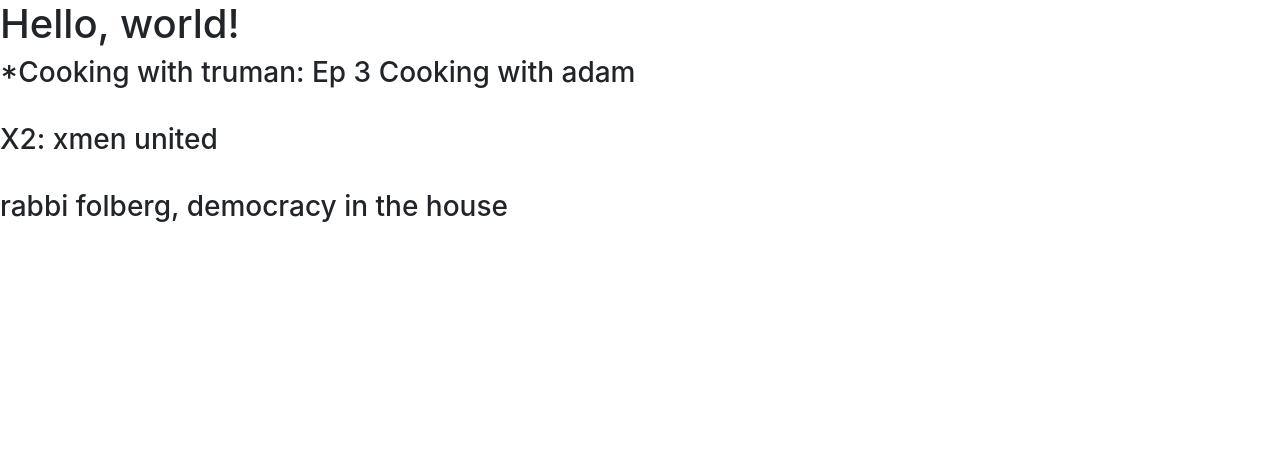
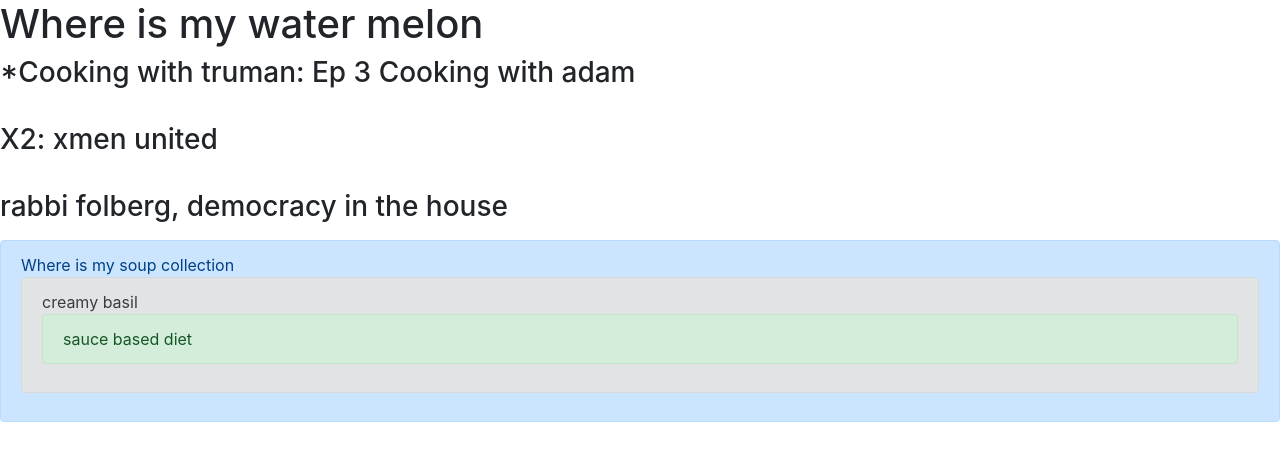
Before and after one commit to Patrick-is-dad/build_1, a plain HTML site: page index.html in a window 1280 px wide. Drawn offline with nearby package versions, Linux system fonts and the light colour scheme.

Commit message:
Add files via upload

```diff
--- a/index.html
+++ b/index.html
@@ -8,10 +8,13 @@
     <!-- Bootstrap CSS -->
     <link rel="stylesheet" href="https://maxcdn.bootstrapcdn.com/bootstrap/4.0.0/css/bootstrap.min.css" integrity="sha384-Gn5384xqQ1aoWXA+058RXPxPg6fy4IWvTNh0E263XmFcJlSAwiGgFAW/dAiS6JXm" crossorigin="anonymous">
 
-    <title>Hello, world!</title>
+    <title>Where is my water melon</title>
+
+    <meta name="viewport" content="width=device-width, initial-scale=1, shrink-to-fit=no">
+
   </head>
   <body>
-    <h1>Hello, world!</h1>
+    <h1>Where is my water melon</h1>
     <h3>
     	<p>
     *Cooking with truman: Ep 3 Cooking with adam <br>
@@ -27,5 +30,15 @@
     <script src="https://code.jquery.com/jquery-3.2.1.slim.min.js" integrity="sha384-KJ3o2DKtIkvYIK3UENzmM7KCkRr/rE9/Qpg6aAZGJwFDMVNA/GpGFF93hXpG5KkN" crossorigin="anonymous"></script>
     <script src="https://cdnjs.cloudflare.com/ajax/libs/popper.js/1.12.9/umd/popper.min.js" integrity="sha384-ApNbgh9B+Y1QKtv3Rn7W3mgPxhU9K/ScQsAP7hUibX39j7fakFPskvXusvfa0b4Q" crossorigin="anonymous"></script>
     <script src="https://maxcdn.bootstrapcdn.com/bootstrap/4.0.0/js/bootstrap.min.js" integrity="sha384-JZR6Spejh4U02d8jOt6vLEHfe/JQGiRRSQQxSfFWpi1MquVdAyjUar5+76PVCmYl" crossorigin="anonymous"></script>
+    <div class="alert alert-primary" role="alert">
+  Where is my soup collection
+  	<div class="alert alert-secondary" role="alert">
+ 	 creamy basil
+  		<div class="alert alert-success" role="alert">
+ 	 	sauce based diet
+	</div>
+	</div>
+</div>
+
   </body>
 </html>
```
